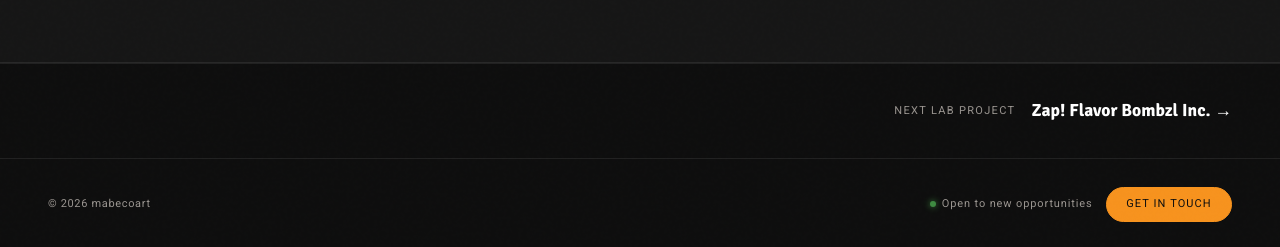
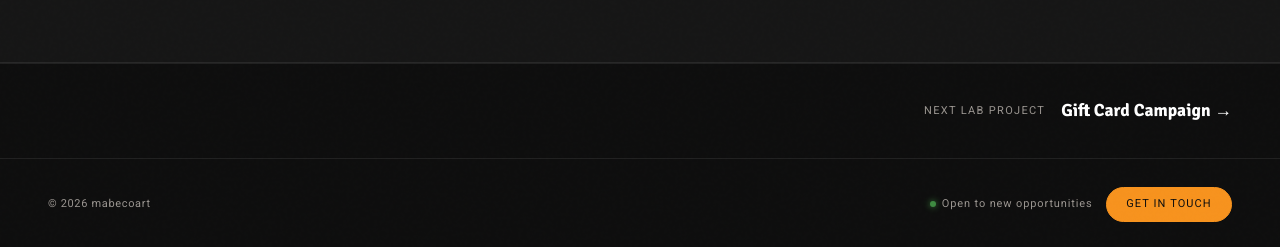
Before and after one commit to mabecoart/github.io, a Jekyll site: the page built from portfolio/lab-moka-co.html, in a window 1280 px wide and 900 px high, scrolled down 3497 px. Shown: the part 650-897 px from the top of the window. Built offline with Jekyll 4.4.1, drawn with Linux system fonts in a browser that asks for light colours.

Commit message:
Update title and next project link in lab page

```diff
--- a/portfolio/lab-moka-co.html
+++ b/portfolio/lab-moka-co.html
@@ -1,6 +1,6 @@
 ---
 layout: base
-title: Moka & Co. — Lab Project
+title: Seasonal Offer Campaign — Lab Project
 nav: portfolio
 carousel: true
 description: A self-directed email campaign concept exploring brand expression through AI-driven visual storytelling and sensory storytelling for a fictional boutique coffee brand.
@@ -180,6 +180,6 @@
 <div class="case-footer-nav">
   <div class="case-next">
     <span class="case-next-label">Next Lab Project</span>
-    <a href="/portfolio/lab-zap.html" class="case-next-link">Zap! Flavor Bombzl Inc. →</a>
+    <a href="/portfolio/lab-zap.html" class="case-next-link">Gift Card Campaign →</a>
   </div>
 </div>
```
